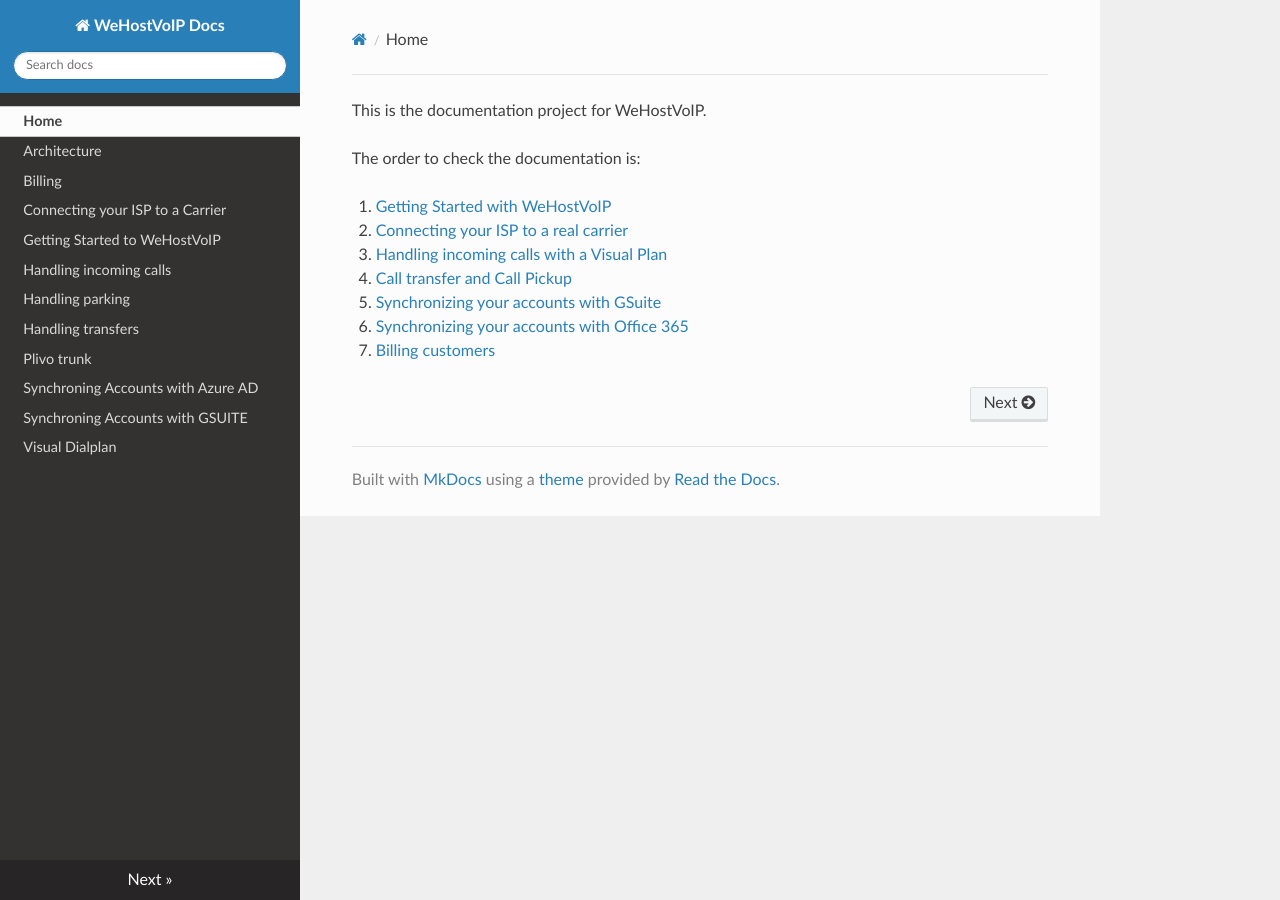
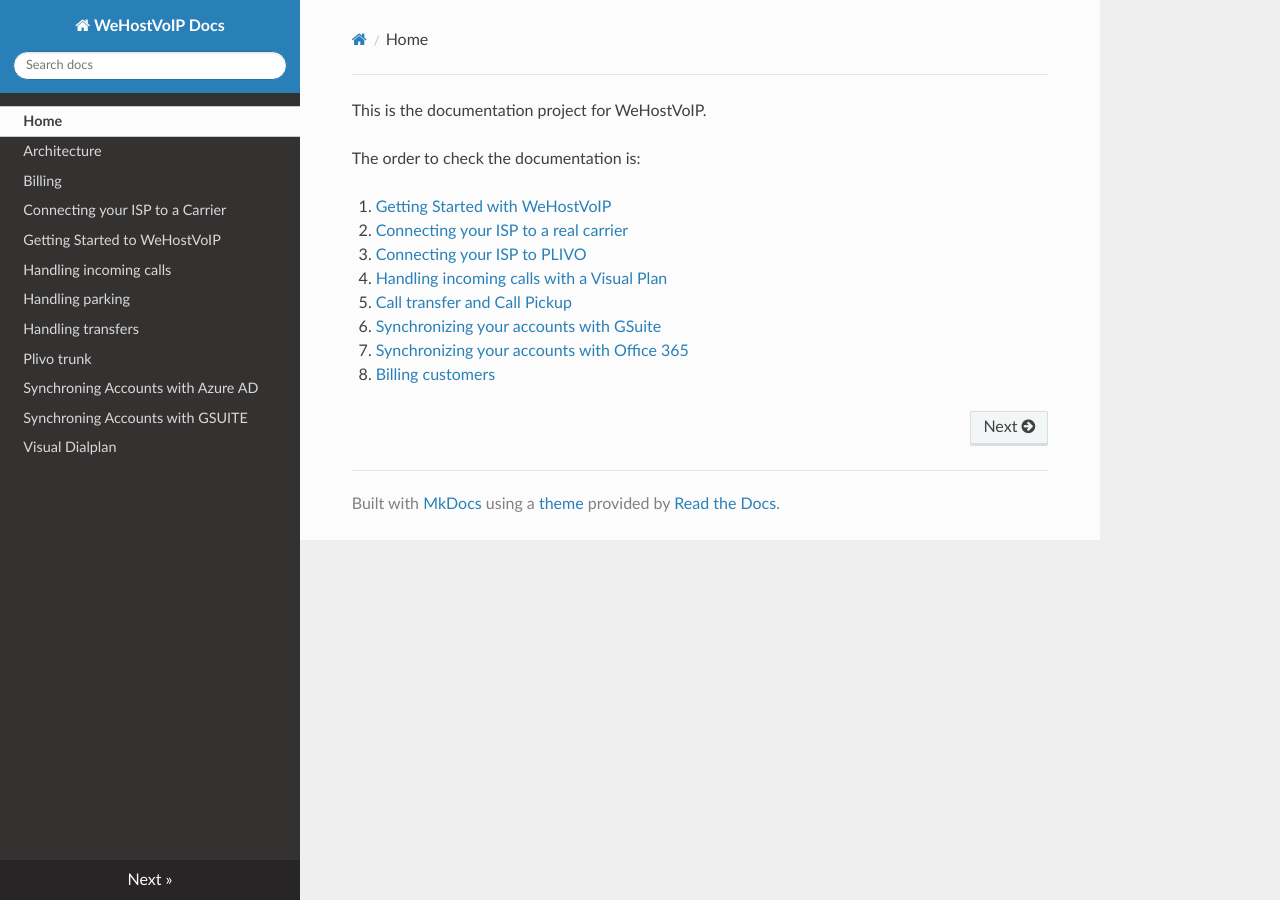
Before and after one commit to pauloantonio-git/wehostvoip-docs, an MkDocs documentation site: the page built from docs/index.md, in a window 1280 px wide. Built offline with MkDocs 1.6.1, drawn with Linux system fonts in a browser that asks for light colours; nearby versions of some CDN libraries.

Commit message:
Update index.md

```diff
--- a/docs/index.md
+++ b/docs/index.md
@@ -4,8 +4,9 @@
 
 1. [Getting Started with WeHostVoIP](getting_started.md)
 2. [Connecting your ISP to a real carrier](connecting_wehostvoip.md)
-3. [Handling incoming calls with a Visual Plan](handling-incoming-calls.md)
-4. [Call transfer and Call Pickup](handling_transfers.md)
-5. [Synchronizing your accounts with GSuite](synchronization-gsuite.md)
-6. [Synchronizing your accounts with Office 365](synchronization-azure.md)
-7. [Billing customers](billing.md)
+3. [Connecting your ISP to PLIVO](plivo_trunk.md)
+4. [Handling incoming calls with a Visual Plan](handling-incoming-calls.md)
+5. [Call transfer and Call Pickup](handling_transfers.md)
+6. [Synchronizing your accounts with GSuite](synchronization-gsuite.md)
+7. [Synchronizing your accounts with Office 365](synchronization-azure.md)
+8. [Billing customers](billing.md)
```
